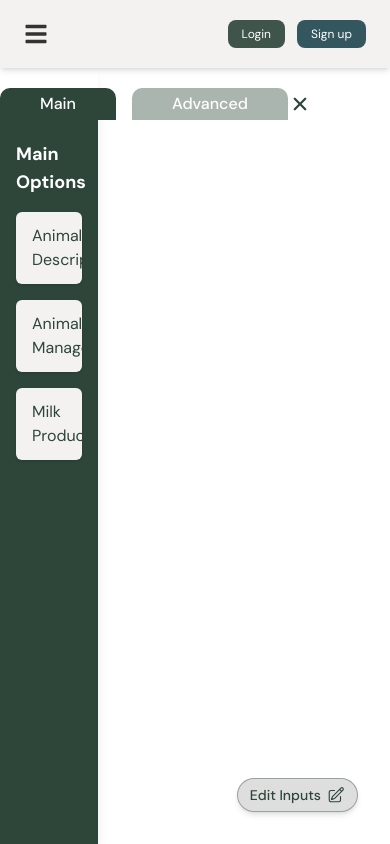
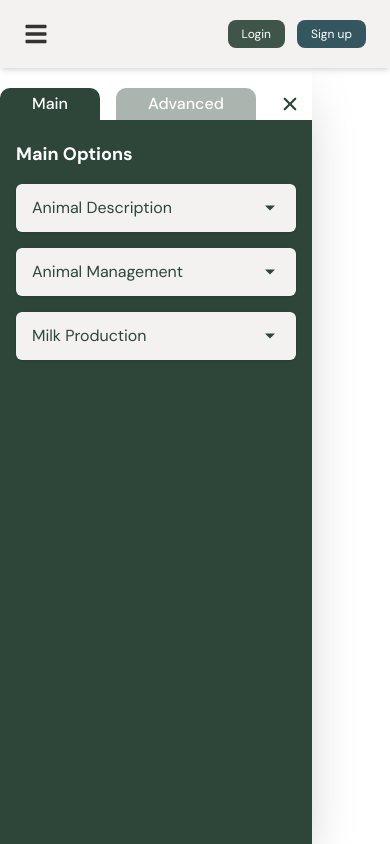
Before and after one commit to Dairy-Data-Integration/NASEM-Webapp, a React (Vite) app: page /diet in a window 390 px wide. Both pictures are taken after a click on the button "Edit Inputs". Built offline with nearby package versions, Linux system fonts and the light colour scheme.

Commit message:
added responsive styling for sidebar

```diff
--- a/src/components/DietPage/DietPage.jsx
+++ b/src/components/DietPage/DietPage.jsx
@@ -12,10 +12,12 @@ const DietPage = () => {
         <div className="w-full h-full overflow-hidden">
 
             {/* Edit Inputs Buton */}
-            <button className="edit-inputs-btn text-dark-green" onClick={() => setIsSidebarOpen(!isSidebarOpen)}>
-                Edit Inputs
-                <HiOutlinePencilSquare size={18}/>
-            </button>
+            {!isSidebarOpen && (
+                <button className="edit-inputs-btn text-dark-green" onClick={() => setIsSidebarOpen(!isSidebarOpen)}>
+                    Edit Inputs
+                    <HiOutlinePencilSquare size={18}/>
+                </button>
+            )}
 
             {/* Sidebar */}
             <AnimatePresence>
--- a/src/components/DietPage/Sidebar/Sidebar.jsx
+++ b/src/components/DietPage/Sidebar/Sidebar.jsx
@@ -7,7 +7,7 @@ const Sidebar = ({ onClose }) => {
     const [activeTab, setActiveTab] = useState('main');
 
     return (
-        <div className="w-1/4 h-full flex flex-col text-white z-50 shadow-lg">
+        <div className="w-4/5 xs:w-3/5 sm:w-5/12 xl:w-1/4 h-full flex flex-col text-white z-50 shadow-2xl">
 
             {/* Top tab controls and close button */}
             <div className="flex w-full items-center justify-between mt-5 pr-2.5">
--- a/src/index.css
+++ b/src/index.css
@@ -39,7 +39,7 @@
   }
 
   .sidebar-tab {
-    @apply px-10 py-1 rounded-t-[10px] font-medium cursor-pointer
+    @apply px-8 xs:px-5 md:px-8 lg:px-10 py-1 rounded-t-[10px] font-medium cursor-pointer
   }
 
   .section-style {
```
